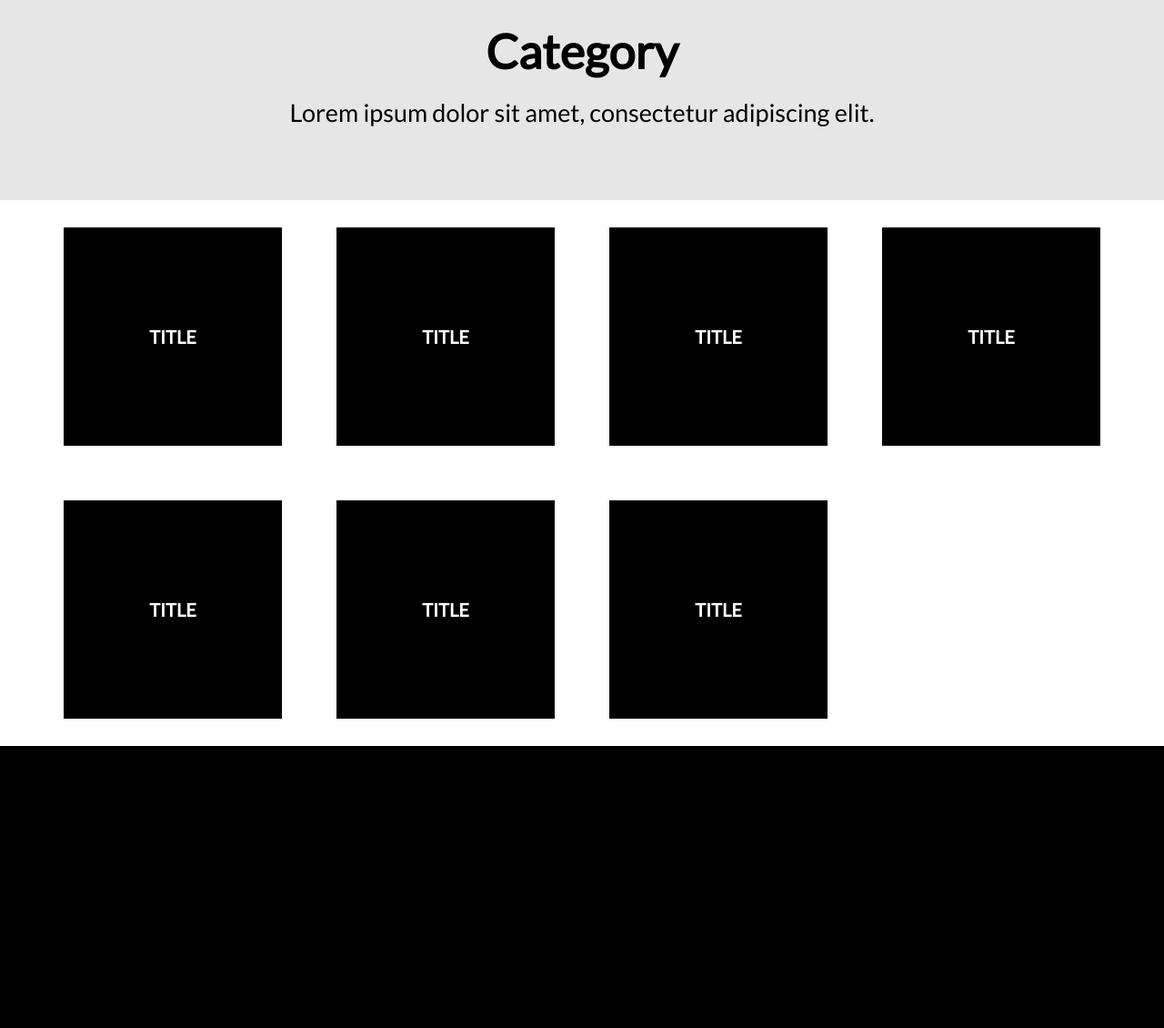
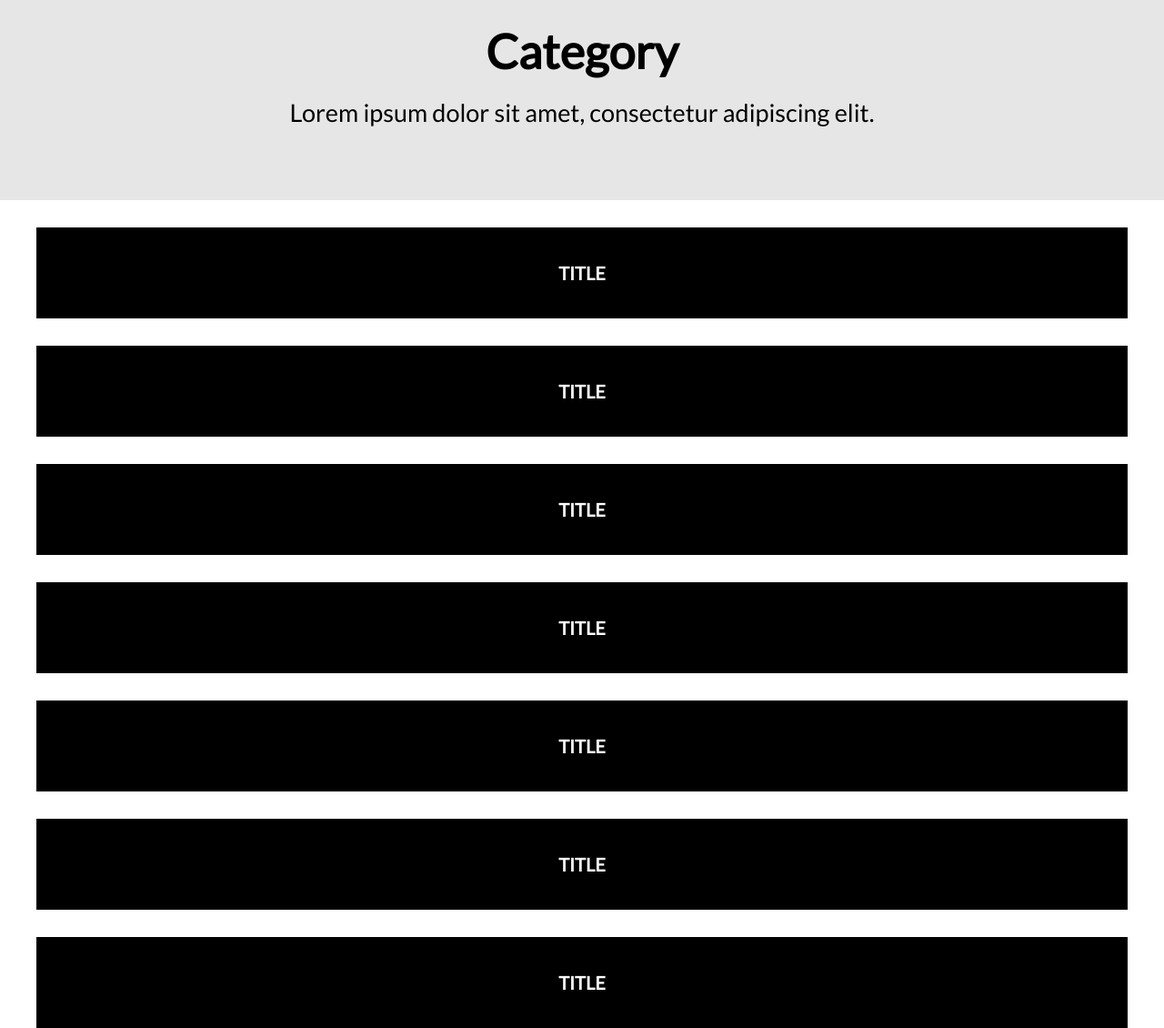
Before and after one commit to Utaria/utaria.fr, a PHP site: page /guide/subcategory.html in a window 1280 px wide. Shown: the whole page at 91% size. Before the commit the page ends 820 px from the top, so only its background shows below. Run offline with PHP 8.4, Linux system fonts and the light colour scheme.

Commit message:
category v2

```diff
--- a/guide/style.css
+++ b/guide/style.css
@@ -29,10 +29,11 @@ section.container-link div.category{
 
 	float: left;
 }
-.category.sub{
+section.container-link div.category.sub{
 	float: none;
-	width: 100%;
+	width: 100%;height: 100px;
 	margin: 30px 0;
+	line-height: 100px;
 }
 /*article.html*/
 section blockquote{
```
